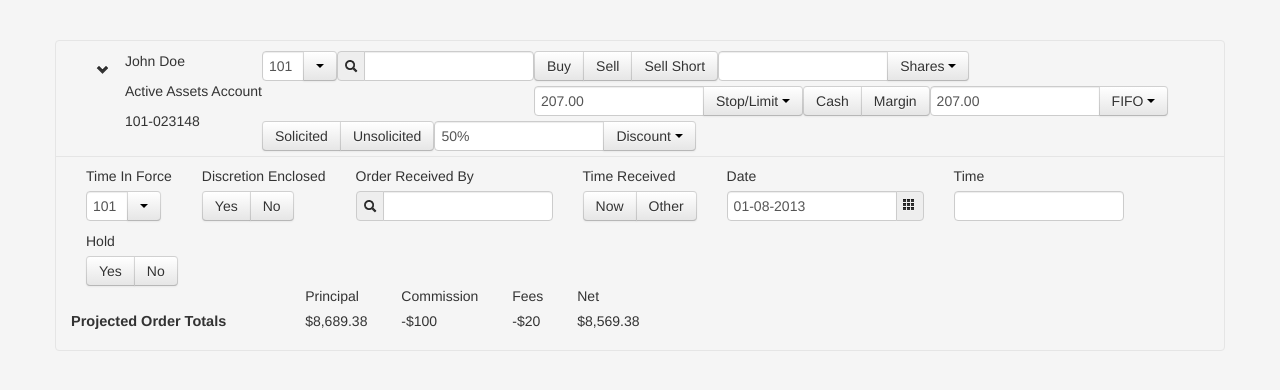
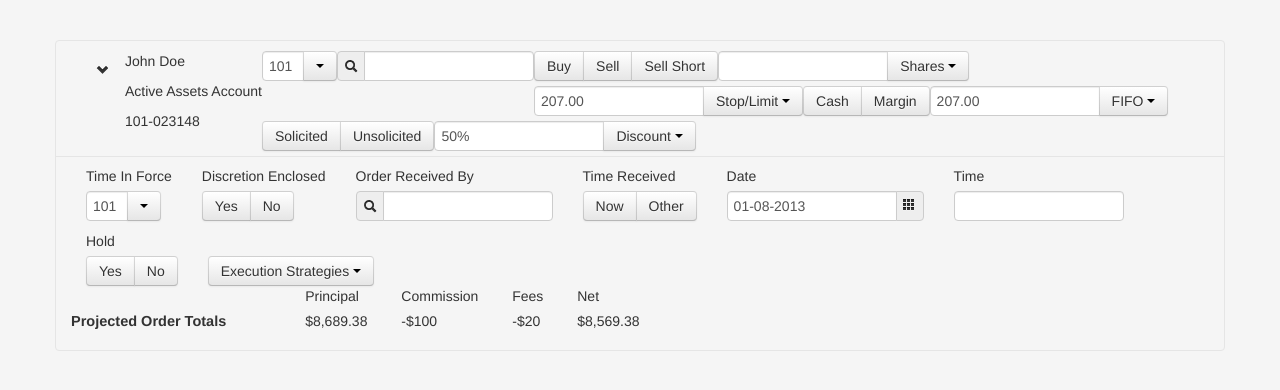
Before and after one commit to neosavvyinc/moe-scaffolding, a plain HTML site: page client/moe-app/src/main/resources/index.html in a window 1280 px wide. Drawn offline with Linux system fonts and the light colour scheme.

Commit message:
Added button dropdown but still having some small issues with the z-index.

```diff
--- a/client/moe-app/src/main/resources/assets/style/less/style.less
+++ b/client/moe-app/src/main/resources/assets/style/less/style.less
@@ -18,6 +18,10 @@ html[xmlns] .clearfix {
 
 * html .clearfix {
   height: 1%;
+}
+
+.z-top {
+  z-index: 99999;
 }
 
 /* Tickets */
--- a/client/moe-app/src/main/resources/index.html
+++ b/client/moe-app/src/main/resources/index.html
@@ -57,6 +57,7 @@
         <script src="view/tickets/shared/editable-combo-box-directive.js"></script>
         <script src="view/tickets/shared/search-input-directive.js"></script>
         <script src="view/tickets/shared/date-picker-directive.js"></script>
+        <script src="view/tickets/shared/button-dropdown-directive.js"></script>
 
         <!-- Controllers -->
         <script src="view/tickets/equity/detail-ctrl.js"></script>
--- a/client/moe-app/src/main/resources/view/tickets/equity/detail-ctrl.js
+++ b/client/moe-app/src/main/resources/view/tickets/equity/detail-ctrl.js
@@ -1,11 +1,14 @@
 'use strict'
 
-MOE.Controllers.controller('view.tickets.equity.DetailController', ['$scope', '$rootScope', '$routeParams', 'configuration', function ($scope, $rootScope, $routeParams, configuration) {
+MOE.Controllers.controller('view.tickets.equity.DetailController',
+    ['$scope', '$rootScope', '$routeParams', 'configuration',
+        function ($scope, $rootScope, $routeParams, configuration) {
 
     //Initialization
     $scope.timeInForceValues = ["Day", "Week", "Month"];
     $scope.yesNoValues = ["Yes", "No"];
     $scope.timeReceivedValues = ["Now", "Other"];
+    $scope.strategyValues = ["Execution Strategies", "Mediation Strategies", "Lunch Strategies"];
     $scope.dateValue = new Date();
 
 }]);
--- a/client/moe-app/src/main/resources/view/tickets/equity/detail-ptl.html
+++ b/client/moe-app/src/main/resources/view/tickets/equity/detail-ptl.html
@@ -31,6 +31,10 @@
                 <label>Hold</label>
                 <button-group items="yesNoValues"></button-group>
             </div>
+            <div class="field">
+                <label>&nbsp;</label>
+                <button-dropdown items="strategyValues"></button-dropdown>
+            </div>
             <div class="clearfix">&nbsp;</div>
         </div>
         <div class="projected-order-totals">
--- /dev/null
+++ b/client/moe-app/src/main/resources/view/tickets/shared/button-dropdown-directive.js
@@ -0,0 +1,31 @@
+'use strict'
+
+MOE.Directives
+    .directive('buttonDropdown', function () {
+        return {
+            restrict:'E',
+            replace:true,
+            templateUrl:"view/tickets/shared/button-dropdown-template.html",
+            scope:{
+                items: "=items"
+            },
+            link:function (scope, element, attrs) {
+                //Action Handlers
+                scope.onClickItem = function(item) {
+                    scope.selectedItem = item;
+                };
+
+                scope.$watch('items', function(newValue) {
+                    if (newValue && newValue.length) {
+                        scope.selectedItem = newValue[0];
+                    } else {
+                        scope.selectedItem = "No items";
+                    }
+                });
+
+                //Initialization
+                scope.selectedItem = null;
+                $(element).find('dropdown-toggle').dropdown();
+            },
+        }
+    });
--- /dev/null
+++ b/client/moe-app/src/main/resources/view/tickets/shared/button-dropdown-template.html
@@ -0,0 +1,6 @@
+<div class="button-dropdown btn-group">
+    <a class="btn dropdown-toggle" data-toggle="dropdown"> <span>{{ selectedItem }}</span> <span class="caret"></span></a>
+    <ul class="dropdown-menu">
+        <li ng-repeat="item in items" ng-click="onClickItem(item)"><a>{{ item }}</a></li>
+    </ul>
+</div>
```
Also changed, not shown: client/moe-app/src/main/resources/assets/style/css/style.css.
